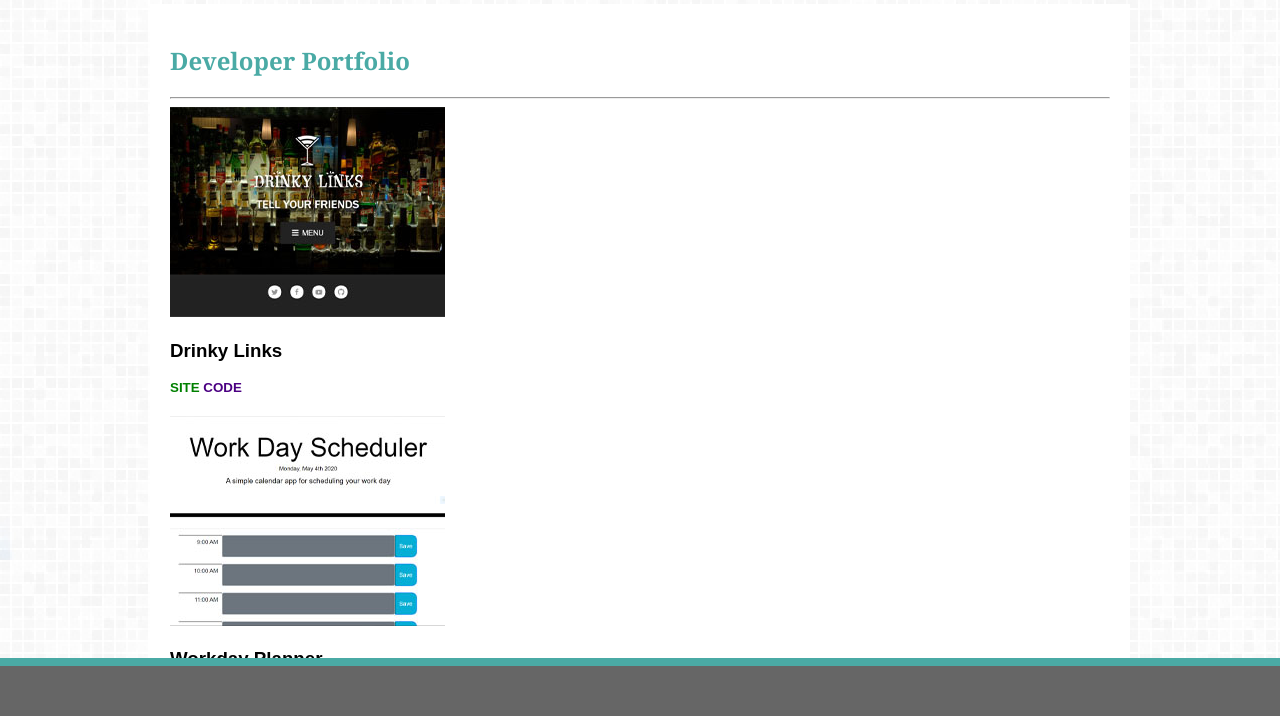
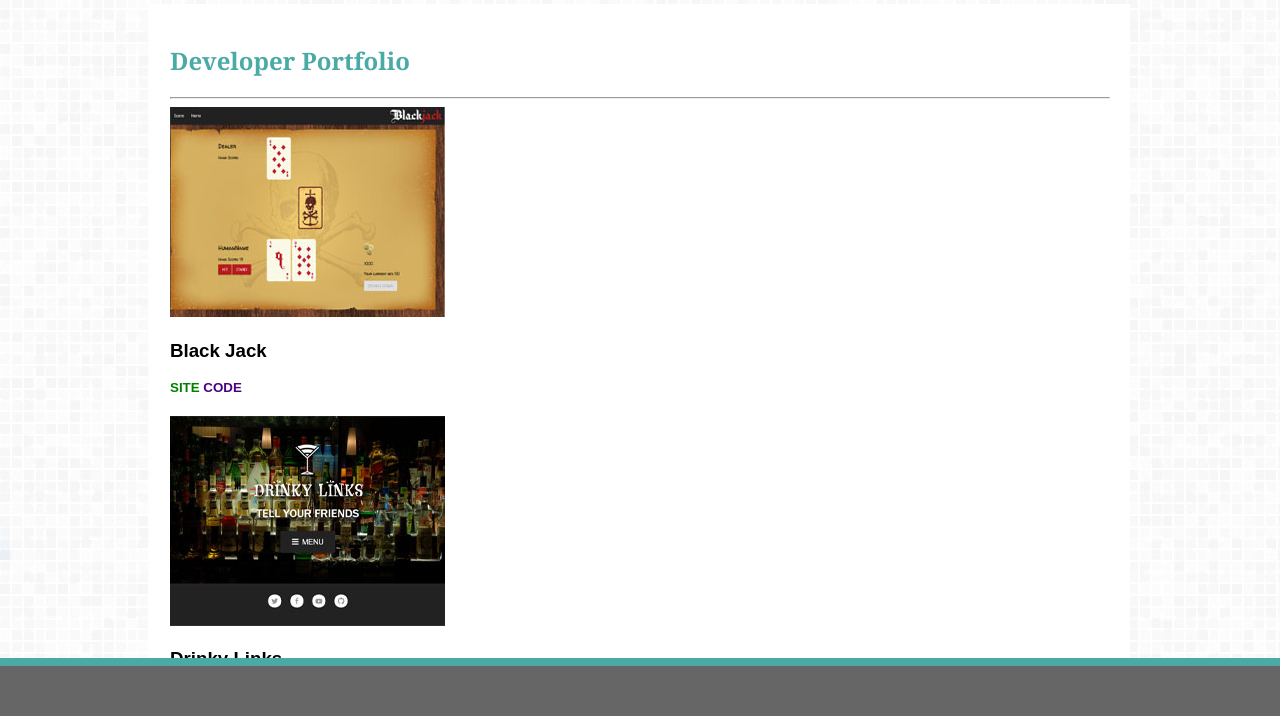
Before and after one commit to DesignerJennifer/DesignerJennifer.github.io, a plain HTML site: page portfolio.html in a window 1280 px wide. Shown: the part 84-800 px from the top of the page. Drawn offline with Linux system fonts and the light colour scheme.

Commit message:
added 2nd project

```diff
--- a/portfolio.html
+++ b/portfolio.html
@@ -28,6 +28,14 @@
       <h1>Developer Portfolio</h1>
 
       <hr>
+
+      <div>
+        <img src="./assets/images/blackJack_275x210.jpg" alt="Drink recipie search engine"></a>
+        <h3>Black Jack <a a href="https://radiant-harbor-37445.herokuapp.com/" style="color:green;"></p> SITE
+          </a>
+          <a href="https://github.com/DesignerJennifer/Project-2" style="color:indigo">CODE</p>
+          </a></h3>
+      </div>
 
       <div>
         <img src="./assets/images/Drinky-links_275x210.jpg" alt="Drink recipie search engine"></a>
```
Also changed, not shown: assets/images/blackJack.jpg (added), assets/images/blackJack_275x210.jpg (added).
